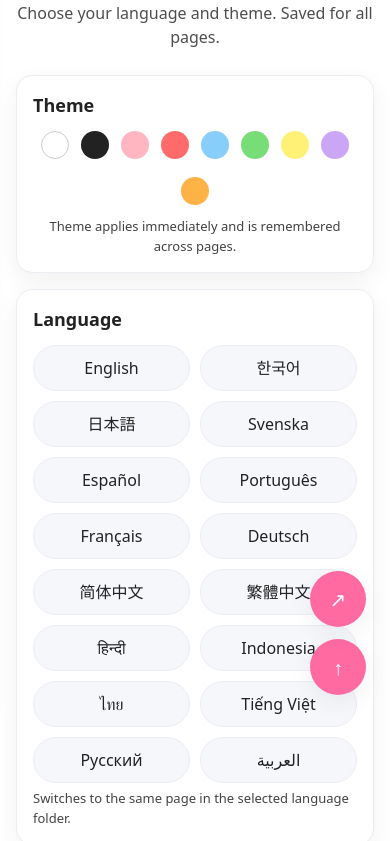
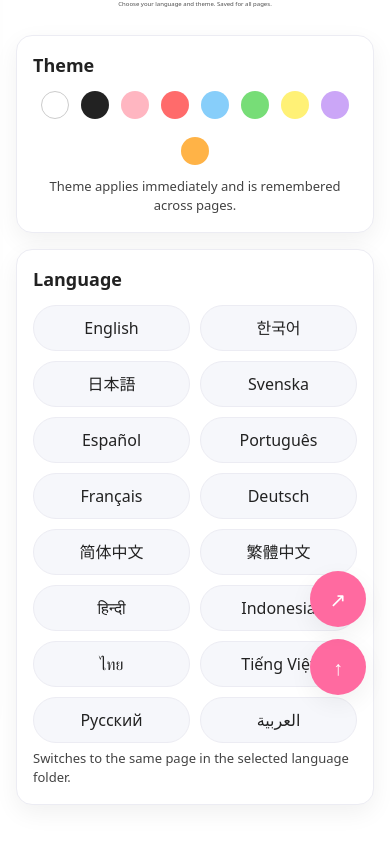
Before and after one commit to cute-bite/cute-copymoji-test, a plain HTML site: page en/settings.html in a window 390 px wide. Shown: the part 125-966 px from the top of the page. Drawn offline with Linux system fonts and the light colour scheme.

Commit message:
Add files via upload

```diff
--- a/en/settings.html
+++ b/en/settings.html
@@ -99,6 +99,17 @@
 
 <meta name="apple-mobile-web-app-capable" content="yes">
 <meta name="apple-mobile-web-app-status-bar-style" content="black-translucent">
+
+<style>
+  /* Mobile only: Settings 히어로 보조문구 -10px */
+  @media (max-width: 1023px){
+    .settings .hero > p{
+      font-size: calc(1em - 10px);
+      line-height: 1.25; /* 선택: 줄간격 보정 */
+    }
+  }
+</style>
+
 
 
 </head>
```
